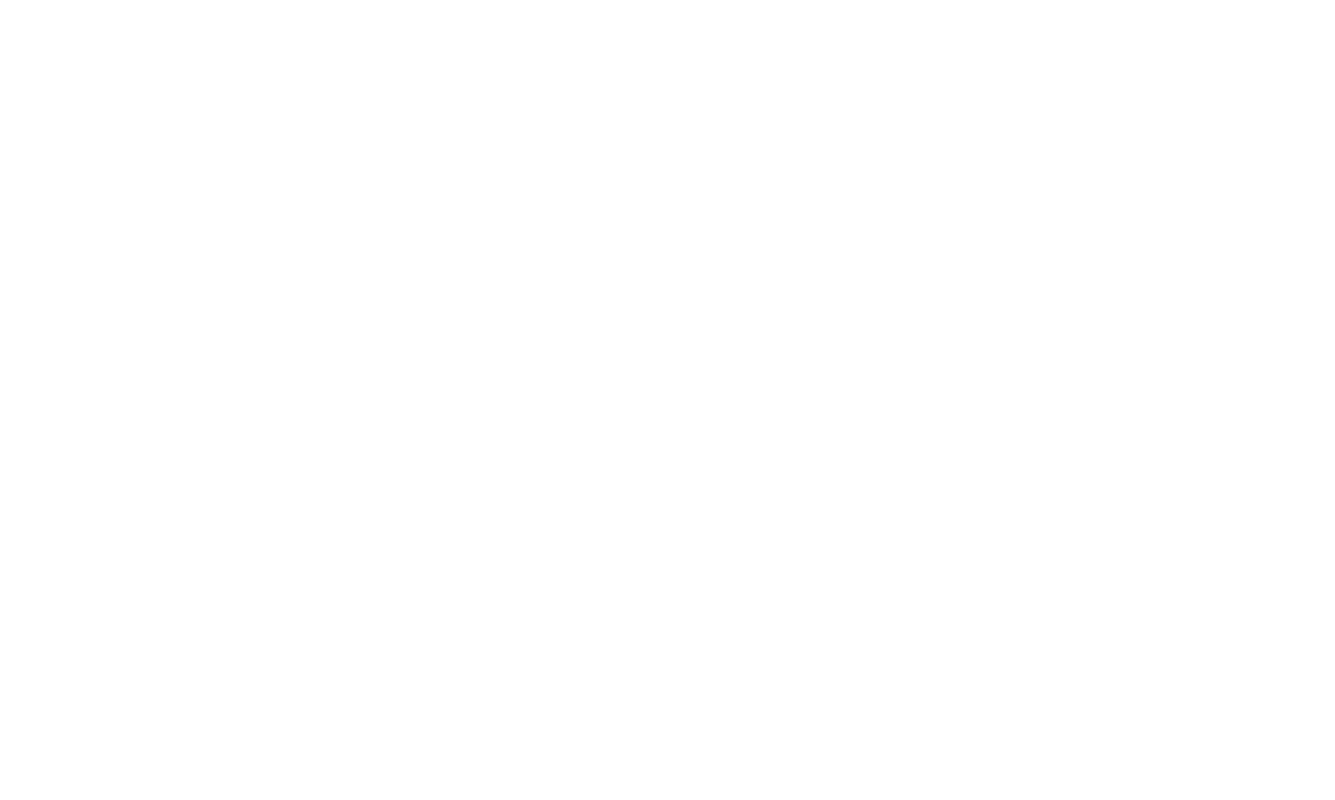
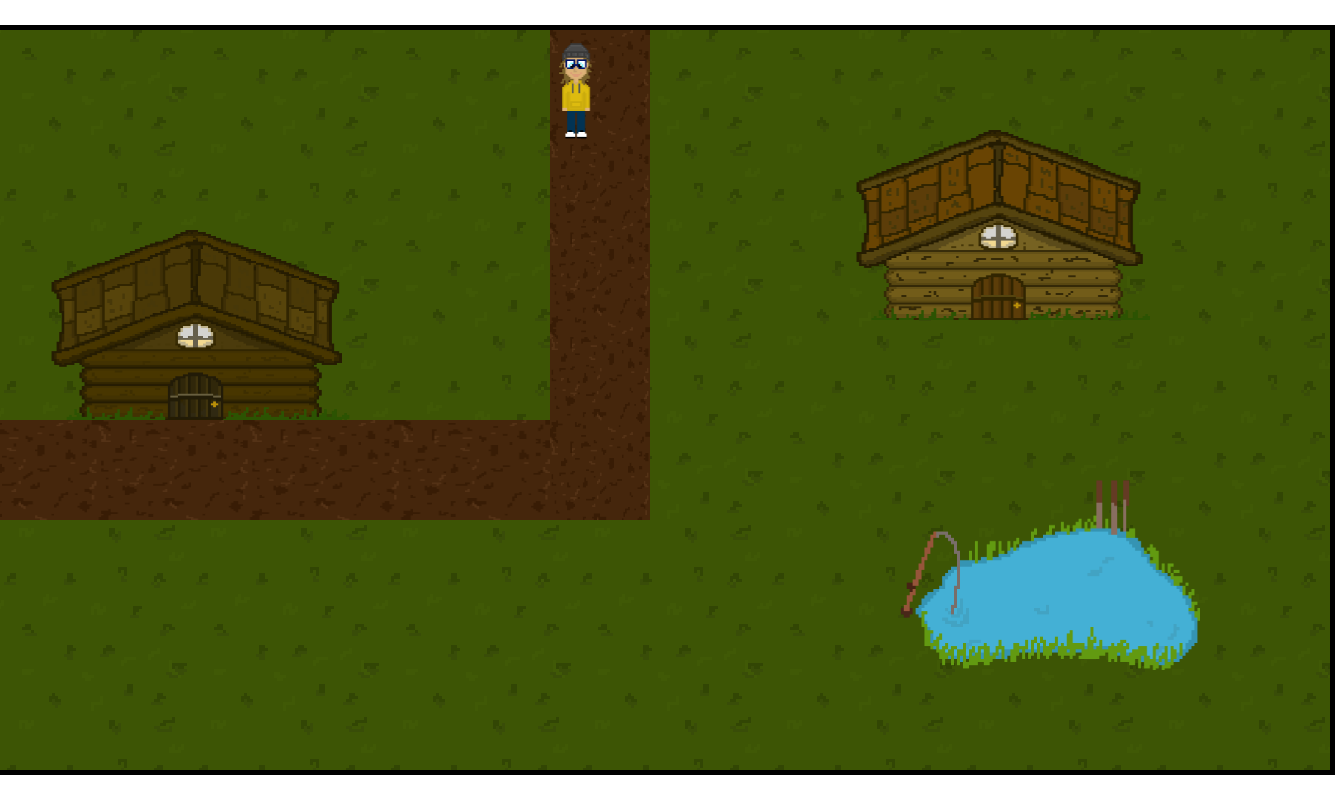
Before and after one commit to Hoodoo42/portfolio, a plain HTML site: page index.html in a window 1280 px wide. Shown: the whole page, 1335 px wide, since content can reach past the window. Drawn offline with Linux system fonts and the light colour scheme.

Commit message:
This portfolio project is to look like a game, where sprite can move around the scene and enter the cabins or stand by the pond. Each feature will set off a popup event with a specific description depending on which feature sets off the event. Right now, I am left trying to get those events to trigger.

```diff
--- a/css/style.css
+++ b/css/style.css
@@ -0,0 +1,30 @@
+* {
+  margin: 0;
+  padding: 0;
+  box-sizing: border-box; /* ensures elements padding and border are included in their width&height */
+}
+
+#wrapper {
+  border: 5px solid black;
+  width: 1390px;
+  height: 750px;
+  position: absolute;
+  top: 50%; /* position wrapper to center*/
+  left: 50%; /* position wrapper to center*/
+  transform: translate(-50%, -50%); /* aligns */
+}
+
+#meSprite,
+#cabin1Sprite,
+#cabin2Sprite,
+#vdirtPath,
+#hdirtPath,
+#pond,
+#info {
+  /*allows assets to load, but display none until drawn with canvas*/
+  display: none;
+}
+
+canvas {
+  background: url(/images/background.png);
+}
--- a/index.html
+++ b/index.html
@@ -1,17 +1,54 @@
 <!DOCTYPE html>
 <html lang="en">
-<head>
-    <meta charset="UTF-8">
-    <meta http-equiv="X-UA-Compatible" content="IE=edge">
-    <meta name="viewport" content="width=device-width, initial-scale=1.0">
+  <head>
+    <meta charset="UTF-8" />
+    <meta http-equiv="X-UA-Compatible" content="IE=edge" />
+    <meta name="viewport" content="width=device-width, initial-scale=1.0" />
 
-    <link rel="stylesheet" href="css/style.css">
+    <link rel="stylesheet" href="css/style.css" />
 
     <title>document</title>
-</head>
-<body>
+  </head>
+  <body>
+    <div id="wrapper">
+      <canvas id="canvas"></canvas>
+    </div>
+    <img src="/images/meSpriteSheet.png" alt="Colleen Sprite" , id="meSprite" />
+    <img
+      src="/images/cabin1.png"
+      alt="brown cabin Sprite"
+      ,
+      id="cabin1Sprite"
+    />
+    <img
+      src="/images/Cabin2.png"
+      alt="light brown cabin Sprite"
+      ,
+      id="cabin2Sprite"
+    />
+    <img
+      src="/images/vdirtPath.png"
+      alt="dirt path vertical"
+      ,
+      id="vdirtPath"
+    />
+    <img
+      src="/images/hdirtPath.png"
+      alt="dirt path horizontal"
+      ,
+      id="hdirtPath"
+    />
+    <img
+      src="/images/FishingPond.png"
+      alt="little blue pixel pond with reeds and a fishing pole making ripples in the water"
+      ,
+      id="pond"
+    />
 
-
-    <script src="js/app.js"></script>
-</body>
+    <div id="info">
+      <h1>Colleen Vereschagin's</h1>
+      <h4>Journey of a junior developer!</h4>
+    </div>
+    <script src="js/portfolio.js"></script>
+  </body>
 </html>
--- /dev/null
+++ b/js/portfolio.js
@@ -0,0 +1,239 @@
+window.addEventListener("load", function () {
+  //waits for elements to be loaded before resuming.
+  const canvas = document.getElementById("canvas"); //get the canvas element
+  const ctx = canvas.getContext("2d"); // this provides the 2d drawing functions, and sets them into ctx for future reference.
+  canvas.width = 1380;
+  canvas.height = 740;
+
+  class inputHandler {
+    //this will handle the keys used for sprite movement. It will run and have acces to everthing in the game object
+    constructor(portfolio) {
+      this.portfolio = portfolio;
+      window.addEventListener("keydown", (e) => {
+        //using the arrow function is how this.game.lastKey is able to see this.game within this object, outside of the function
+        this.portfolio.lastKey = "D" + e.key;
+      });
+      window.addEventListener("keyup", (e) => {
+        this.portfolio.lastKey = "U" + e.key;
+      });
+    }
+  }
+  // holds everything to do with the me sprite, and is connected to the game object, having access to everything in the game object.
+  class Me {
+    constructor(portfolio) {
+      this.portfolio = portfolio;
+      this.spriteHeight = 496;
+      this.spriteWidth = 247;
+      this.frameX = 0; //this.frame(s) sets which sprite is being targeted in the sprite sheet. 0,0 is top left, 0,1 would access the second row first column.
+      this.frameY = 0;
+      this.maxFrame = 7; // this sets how many frames are in each row. (My spritesheet has 8 as we start at 0)
+      this.height = 100;
+      this.width = 50;
+      this.x = 600; //this.x/y will be the starting location of the sprite when window is rendered.
+      this.y = 10;
+      this.speedX = 0; //this.speed will determin how many pixels sprite moves
+      this.speedY = 0;
+      this.image = document.getElementById("meSprite"); //this grabs the spritesheet referenced by its id
+      this.fps = 7; //this modifes fps, as if reguestAnimationFrame is left to default it runs way too fast.
+      this.frameInterval = 1000 / this.fps;
+      this.FrameTimer = 0;
+    }
+    draw(context) {
+      //class Me has access to draw() from the game object.
+      context.drawImage(
+        this.image, //spritesheet
+        this.frameX * this.spriteWidth, //drawing the selected sprite into its location by the specified w/h
+        this.frameY * this.spriteHeight,
+        this.spriteWidth,
+        this.spriteHeight,
+        this.x,
+        this.y,
+        this.width,
+        this.height
+      );
+    }
+    setSpeed(speedX, speedY) {
+      this.speedX = speedX;
+      this.speedY = speedY;
+    }
+    update(deltaTime) {
+      //conditionals that determin where and when the sprite moves depending on keydown/up events
+      if (this.portfolio.lastKey == "DArrowLeft") {
+        this.setSpeed(-3, 0);
+        this.frameY = 7;
+      } else if (this.portfolio.lastKey == "UArrowLeft") {
+        this.setSpeed(0, 0);
+        this.frameY = 6;
+      } else if (this.portfolio.lastKey == "DArrowRight") {
+        this.setSpeed(3, 0);
+        this.frameY = 5;
+      } else if (this.portfolio.lastKey == "UArrowRight") {
+        this.setSpeed(0, 0);
+        this.frameY = 4;
+      } else if (this.portfolio.lastKey == "DArrowUp") {
+        this.setSpeed(0, -1);
+        this.frameY = 3;
+      } else if (this.portfolio.lastKey == "UArrowUp") {
+        this.setSpeed(0, 0);
+        this.frameY = 2;
+      } else if (this.portfolio.lastKey == "DArrowDown") {
+        this.setSpeed(0, 1);
+        this.frameY = 1;
+      } else if (this.portfolio.lastKey == "UArrowDown") {
+        this.setSpeed(0, 0);
+        this.frameY = 0;
+      }
+      this.x += this.speedX;
+      this.y += this.speedY;
+
+      //   horizontal boundaries
+      if (this.x < 0) {
+        //if sprite is less then left wall, it stays at 0, will not go further
+        this.x = 0;
+      } else if (this.x > this.portfolio.width - this.width) {
+        this.x = this.portfolio.width - this.width;
+      }
+      // vertical boundaries
+      if (this.y < 0) {
+        this.y = 0;
+      } else if (this.y > this.portfolio.height - this.height) {
+        this.y = this.portfolio.height - this.height;
+      }
+      // Animate me sprite through the spritesheet frames
+      if (this.FrameTimer > this.frameInterval) {
+        if (this.frameX < this.maxFrame) {
+          this.frameX++;
+        } else {
+          this.frameX = 0;
+        }
+        this.FrameTimer = 0;
+      } else {
+        this.FrameTimer += deltaTime;
+      }
+    }
+  }
+  class Object {
+    constructor(portfolio) {
+      this.portfolio = portfolio;
+    }
+    draw(context) {
+      context.drawImage(this.image, this.x, this.y, this.width, this.height);
+    }
+  }
+  class Cabin1 extends Object {
+    constructor(portfolio) {
+      super(portfolio);
+      this.portfolio = portfolio;
+      this.image = document.getElementById("cabin1Sprite");
+      this.imageWidth = 300;
+      this.imageHeight = 190;
+      this.width = this.imageWidth;
+      this.height = this.imageHeight;
+      this.x = 100;
+      this.y = 200;
+    }
+  }
+  class Cabin2 extends Object {
+    constructor(portfolio) {
+      super(portfolio);
+      this.portfolio = portfolio;
+      this.image = document.getElementById("cabin2Sprite");
+      this.imageWidth = 300;
+      this.imageHeight = 190;
+      this.width = this.imageWidth;
+      this.height = this.imageHeight;
+      this.x = 900;
+      this.y = 100;
+    }
+  }
+  class Pond extends Object {
+    constructor(portfolio) {
+      super(portfolio);
+      this.portfolio = portfolio;
+      this.image = document.getElementById("pond");
+      this.imageWidth = 300;
+      this.imageHeight = 190;
+      this.width = this.imageWidth;
+      this.height = this.imageHeight;
+      this.x = 950;
+      this.y = 450;
+    }
+  }
+
+  class Path extends Object {
+    constructor(portfolio) {
+      super(portfolio);
+      this.portfolio = portfolio;
+      this.image = document.getElementById("vdirtPath");
+      this.imageWidth = 100;
+      this.imageHeight = 490;
+      this.width = this.imageWidth;
+      this.height = this.imageHeight;
+      this.x = 600;
+      this.y = 0;
+    }
+  }
+  class Path2 extends Object {
+    constructor(portfolio) {
+      super(portfolio);
+      this.portfolio = portfolio;
+      this.image = document.getElementById("hdirtPath");
+      this.imageWidth = 600;
+      this.imageHeight = 100;
+      this.width = this.imageWidth;
+      this.height = this.imageHeight;
+      this.x = 0;
+      this.y = 390;
+    }
+  }
+
+  class Portfolio {
+    constructor(width, height) {
+      //constructor will create js object.
+      this.width = width;
+      this.height = height;
+      this.lastKey = undefined;
+      this.input = new inputHandler(this);
+      this.me = new Me(this);
+      this.cabin1 = new Cabin1(this);
+      this.cabin2 = new Cabin2(this);
+      this.path = new Path(this);
+      this.path2 = new Path2(this);
+      this.pond = new Pond(this);
+    }
+    render(context, deltaTime) {
+      this.cabin1.draw(context);
+      this.cabin2.draw(context);
+      this.path.draw(context);
+      this.path2.draw(context);
+      this.pond.draw(context);
+      this.me.draw(context);
+      this.me.update(deltaTime);
+    }
+    update(deltaTime) {
+      this.me.update(deltaTime);
+    }
+// collision detection is where I am stuck. To detect sprite has collided with cabins and pond, would bring the next step of viewing things like about me, previous work etc.
+    collision(obj1, obj2) {
+      return (
+        obj1.x < obj2.x + obj2.width &&
+        obj1.x + obj1.width > obj2.x &&
+        obj1.y < obj2.y + obj2.height &&
+        obj1.y + obj1.h > obj2.y
+      );
+    }
+  }
+  // create an instance of game class.
+  const portfolio = new Portfolio(canvas.width, canvas.height); //new keyword will create an instance of an object that has constructor function. look for a Class with that name ie. Game
+  let lastTime = 0;
+  function animate(timeStamp) {
+    const deltaTime = timeStamp - lastTime;
+    lastTime = timeStamp;
+    // console.log(deltaTime);
+    ctx.clearRect(0, 0, canvas.width, canvas.height);
+    portfolio.render(ctx, deltaTime);
+    requestAnimationFrame(animate); // passing animate sends function into a loop
+  }
+
+  animate(0);
+});
```
Also changed, not shown: images/Cabin1.png (added), images/Cabin2.png (added), images/FishingPond.png (added), images/background.png (added), images/hdirtPath.png (added), images/meSpriteSheet.png (added), images/vdirtPath.png (added), js/app.js (deleted), 2 other files.
